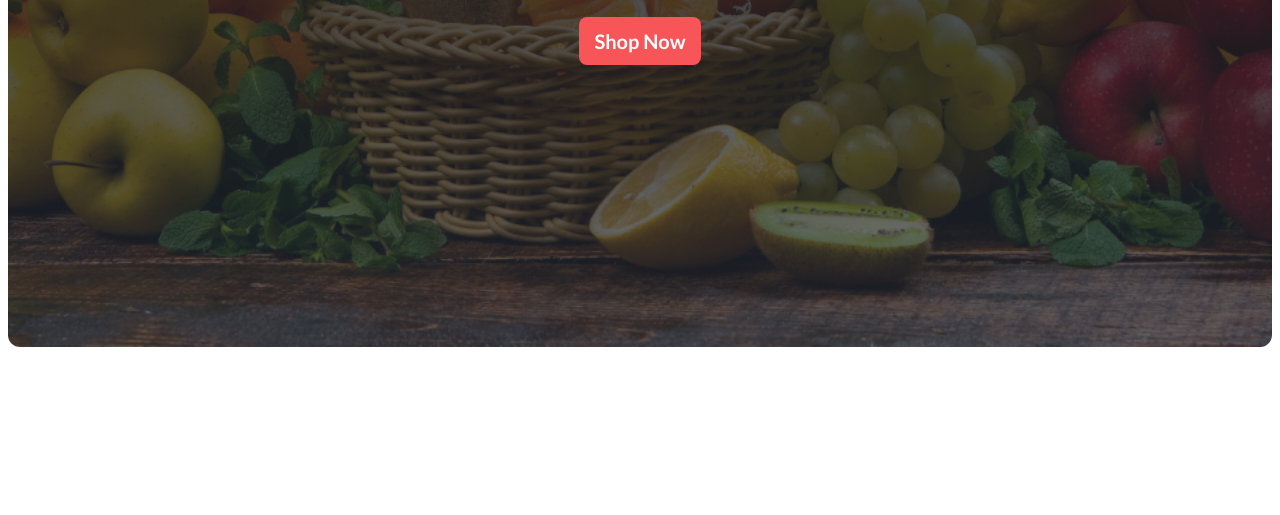
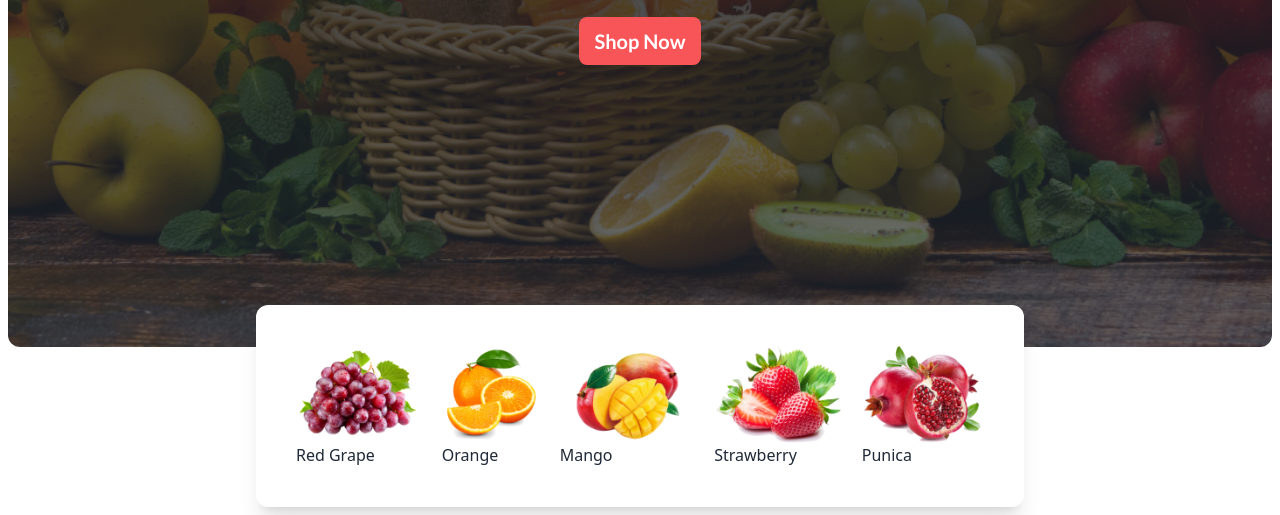
Before and after one commit to FahimFaysalNirjhar/Fruit-Burst, a plain HTML site: page index.html in a window 1280 px wide. Shown: the part 705-1220 px from the top of the page. Before the commit the page ends 1066 px from the top, so only its background shows below. Drawn offline with nearby package versions, Linux system fonts and the light colour scheme; grey boxes are pictures that could not be loaded.

Commit message:
relation section added

```diff
--- a/index.html
+++ b/index.html
@@ -206,6 +206,7 @@
 
        <!-- banner start -->
        <div class="max-w-7xl mx-auto p-2">
+        <!-- carousel start -->
         <div class="carousel w-full rounded-xl">
           <!-- slider 1 -->
           <div id="slide1" class="carousel-item relative w-full">
@@ -284,6 +285,32 @@
             </div>
           </div>
         </div>
+        <!-- carousel end -->
+        <!-- relation section -->
+        <div class="md:flex justify-center items-center relative -mt-12">
+          <div class="hidden md:flex flex-row p-10 bg-white rounded-xl shadow-xl max-w-3xl gap-5">
+            <div>
+              <img src="images/fruit1.png" alt="">
+              <h3>Red Grape</h3>
+            </div>
+            <div>
+              <img src="images/fruit2.png" alt="">
+              <h3>Orange</h3>
+            </div>
+            <div>
+              <img src="images/fruit3.png" alt="">
+              <h3>Mango</h3>
+            </div>
+            <div>
+              <img src="images/fruit4.png" alt="">
+              <h3>Strawberry</h3>
+            </div>
+            <div>
+              <img src="images/fruit5.png" alt="">
+              <h3>Punica</h3>
+            </div>
+          </div>
+        </div>
        </div>
 
 
```
